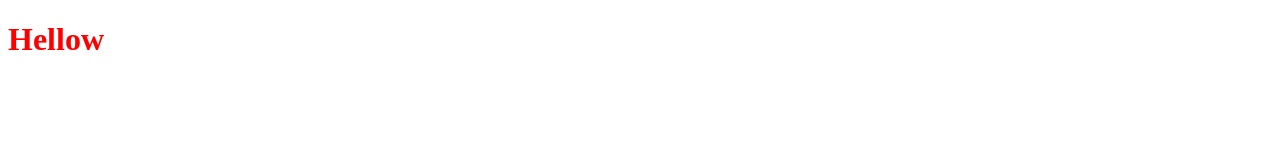
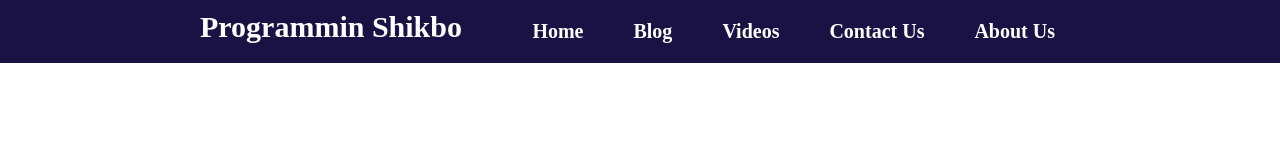
Before and after one commit to Jakirhossain80/multiple-page-website, a plain HTML site: page index.html in a window 1280 px wide. Drawn offline with Linux system fonts and the light colour scheme.

Commit message:
third commit

```diff
--- a/index.html
+++ b/index.html
@@ -9,7 +9,23 @@
 </head>
 <body>
 
-    <h1>Hellow</h1>
+
+           <nav>
+                <div>
+                       <h2>Programmin Shikbo</h2>
+                </div>
+                <ul>
+                    <li><a href="#">Home</a></li>
+                    <li><a href="#">Blog</a></li>
+                    <li><a href="#">Videos</a></li>
+                    <li><a href="#">Contact Us</a></li>
+                    <li><a href="#">About Us</a></li>
+
+                </ul>
+
+           </nav>
+           <header></header>
+
 
 </body>
 </html>
--- a/style.css
+++ b/style.css
@@ -1,3 +1,48 @@
-h1{
+*{
+    margin: 0;
+    padding: 0;
+
+}
+
+nav{
+    display: flex;
+    justify-content: space-between;
+    background-color: #1a1244;
+    padding: 10px 200px;
+
+
+}
+
+nav ul{
+    display: flex;
+}
+
+nav ul li{
+    list-style: none;
+    margin: 10px 5px;
+
+
+}
+
+nav ul li a{
+    text-decoration: none;
+    color: white;
+    font-weight: bold;
+    font-size: 20px;
+    padding: 10px 20px ;
+    transition: 0.5s;
+
+}
+
+nav ul li a:hover{
+
+    background-color: black;
     color: red;
+    border-radius: 5px;
 }
+
+nav div{
+    color: white;
+    font-size: 20px;
+
+}
```
